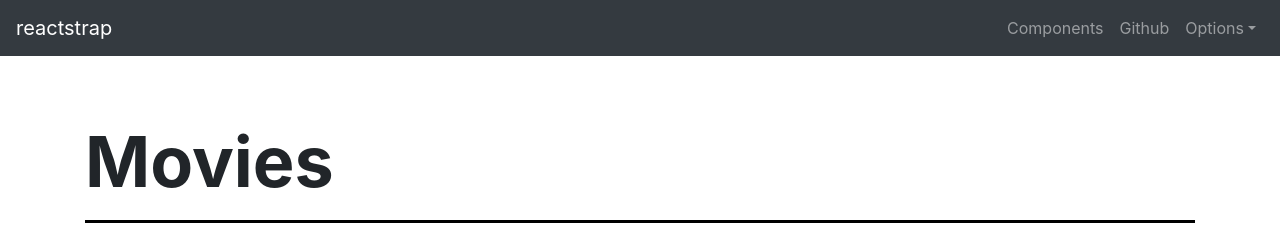
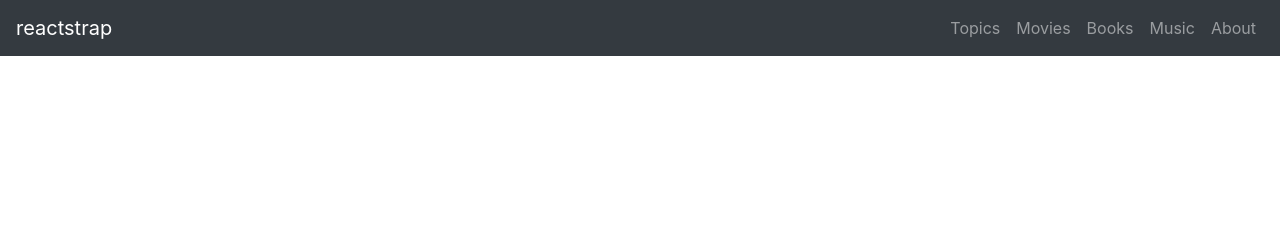
Before and after one commit to Daniel9650/IDB, a React (Create React App) app in the folder react-app/: page / in a window 1280 px wide. Shown: the top 247 px of the page. Built offline with nearby package versions, Linux system fonts and the light colour scheme.

Commit message:
added routing abilities to nav and models

```diff
--- a/react-app/src/App.css
+++ b/react-app/src/App.css
@@ -91,8 +91,7 @@
 }
 
 .about-text {
-   margin-left: 20%;
-   margin-right: 20%;
+
    font-size: 18px;
 }
 
@@ -118,7 +117,6 @@
 }
 
 .about-title {
-   margin-left: 20%;
    font-weight: bold;
    font-size: 50px;
 }
--- a/react-app/src/App.js
+++ b/react-app/src/App.js
@@ -6,16 +6,25 @@ import Navigation from './components/Navigation.js';
 import Home from './components/Home.js';
 import About from './components/about/About.js';
 import Model from './components/model/Model.js';
+import { Router, Route, Link, IndexRoute } from 'react-router';
 
 class App extends Component {
   render() {
     return (
       <div>
          <Navigation />
-         <Model type="Movies"/>
+         <Route exact path='/movies' render={()=><Model type="Movies" />} />
+         <Route path='/movies/:id' component={MovieInstance} />
+         <Route path='/books' render={()=><Model type="Books" />} />
+         <Route path='/music' render={()=><Model type="Music" />} />
+         <Route path='/topics' render={()=><Model type="Topics" />} />
+         <Route path='/about' component={About}/>
+
       </div>
     );
   }
 }
 
+
+
 export default App;
--- a/react-app/src/components/Navigation.js
+++ b/react-app/src/components/Navigation.js
@@ -34,29 +34,21 @@ class Navigation extends Component {
       			<NavbarToggler onClick={this.toggle} />
       			<Collapse isOpen={this.state.isOpen} navbar>
       				<Nav className="ml-auto" navbar>
+                     <NavItem>
+                        <NavLink href="/topics/">Topics</NavLink>
+                     </NavItem>
       					<NavItem>
-      						<NavLink href="/components/">Components</NavLink>
+      						<NavLink href="/movies/">Movies</NavLink>
       					</NavItem>
-      					<NavItem>
-      						<NavLink href="https://github.com/reactstrap/reactstrap">Github</NavLink>
+                     <NavItem>
+      						<NavLink href="/books/">Books</NavLink>
       					</NavItem>
-      					<UncontrolledDropdown nav inNavbar>
-      						<DropdownToggle nav caret>
-      							Options
-      						</DropdownToggle>
-      						<DropdownMenu>
-      							<DropdownItem>
-      								Option 1
-      							</DropdownItem>
-      							<DropdownItem>
-      								Option 2
-      							</DropdownItem>
-      							<DropdownItem divider />
-      							<DropdownItem>
-      								Reset
-      							</DropdownItem>
-      						</DropdownMenu>
-      					</UncontrolledDropdown>
+                     <NavItem>
+      						<NavLink href="/music/">Music</NavLink>
+      					</NavItem>
+                     <NavItem>
+                        <NavLink href="/about/">About</NavLink>
+                     </NavItem>
       				</Nav>
       			</Collapse>
       		</Navbar>
--- a/react-app/src/components/about/About.js
+++ b/react-app/src/components/about/About.js
@@ -7,7 +7,7 @@ class About extends Component {
 
    render () {
       return (
-         <div className='spacing-div'>
+         <Container className='spacing-div'>
             <h1 className='about-title'>Our Concept</h1>
             <hr className='divider'/>
             <p className='about-text'>
@@ -24,7 +24,6 @@ class About extends Component {
             <br></br>
             <h1 className='about-title'>Implementation</h1>
             <hr className='divider'/>
-            <Container>
                <h4 className='about-sub'>Code</h4>
                <p>
                   <a href='https://github.com/Daniel9650/idb'>Github Repository</a>
@@ -51,8 +50,7 @@ class About extends Component {
                <h4 className='about-sub'>Tools</h4>
                <LogoGrid />
 
-            </Container>
-         </div>
+         </Container>
       );
 
    }
--- a/react-app/src/components/about/BioGrid.js
+++ b/react-app/src/components/about/BioGrid.js
@@ -22,12 +22,9 @@ class BioGrid extends Component {
 
    render() {
       return (
-         <Container>
-            <Row>
-                  {this.createBios(bios.members)}
-
-            </Row>
-         </Container>
+         <Row>
+               {this.createBios(bios.members)}
+         </Row>
       );
    }
 
--- a/react-app/src/components/about/LogoGrid.js
+++ b/react-app/src/components/about/LogoGrid.js
@@ -18,12 +18,9 @@ class LogoGrid extends Component {
 
    render() {
       return (
-         <Container>
-            <Row>
-                  {this.createLogos(about.logos)}
-
-            </Row>
-         </Container>
+         <Row>
+               {this.createLogos(about.logos)}
+         </Row>
       );
    }
 
--- a/react-app/src/components/model/Model.js
+++ b/react-app/src/components/model/Model.js
@@ -31,6 +31,8 @@ class Model extends Component {
                instances={instances}
                type={this.props.type}
                />
+
+
          </Container>
 
       );
--- a/react-app/src/index.js
+++ b/react-app/src/index.js
@@ -4,7 +4,12 @@ import './index.css';
 import App from './App';
 import registerServiceWorker from './registerServiceWorker';
 import 'bootstrap/dist/css/bootstrap.css';
+import { BrowserRouter } from 'react-router-dom';
 
 
-ReactDOM.render(<App />, document.getElementById('root'));
+ReactDOM.render(
+   <BrowserRouter>
+      <App />
+   </BrowserRouter>,
+ document.getElementById('root'));
 registerServiceWorker();
```
Also changed, not shown: 1 other file (tests, documents, lock files or other folders).
